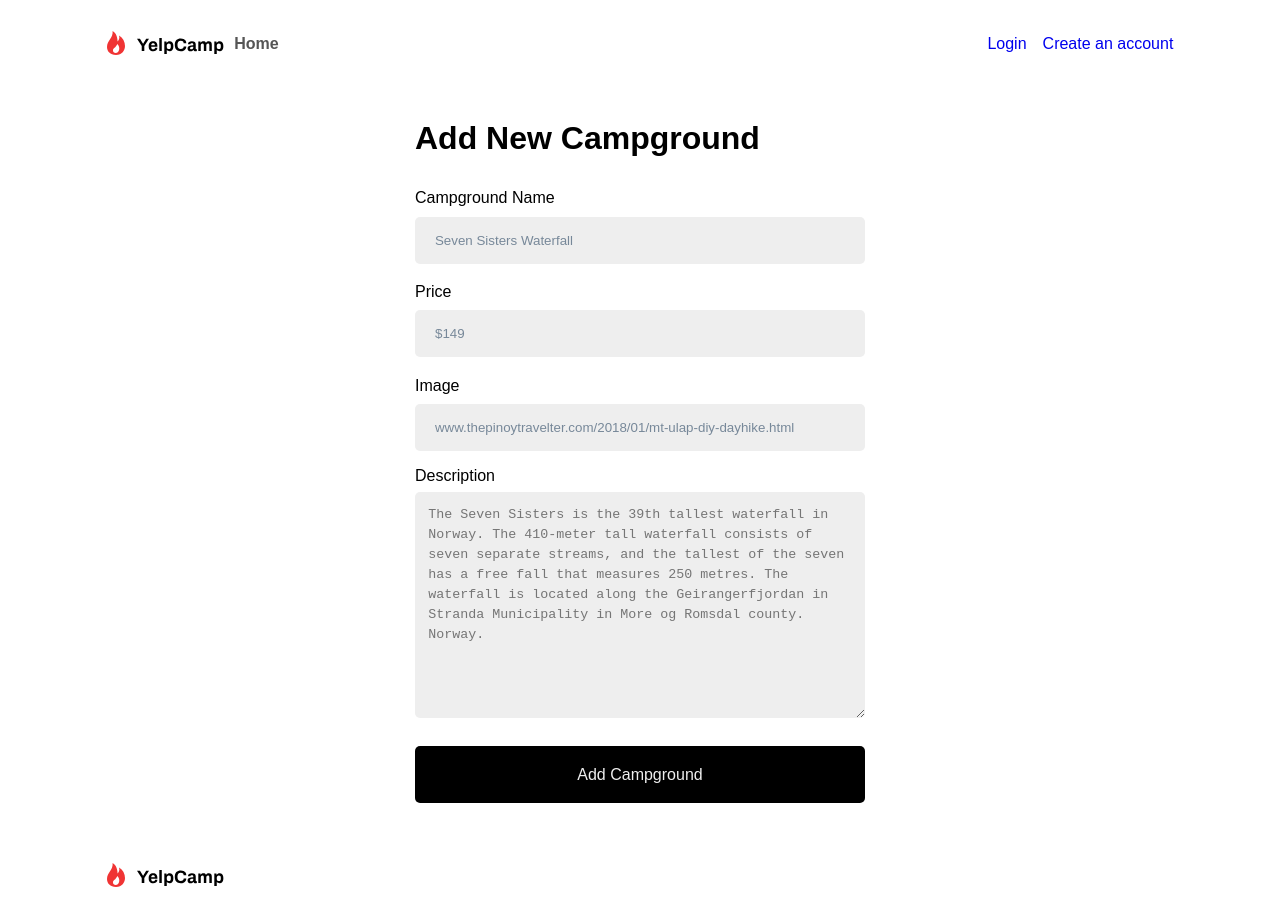
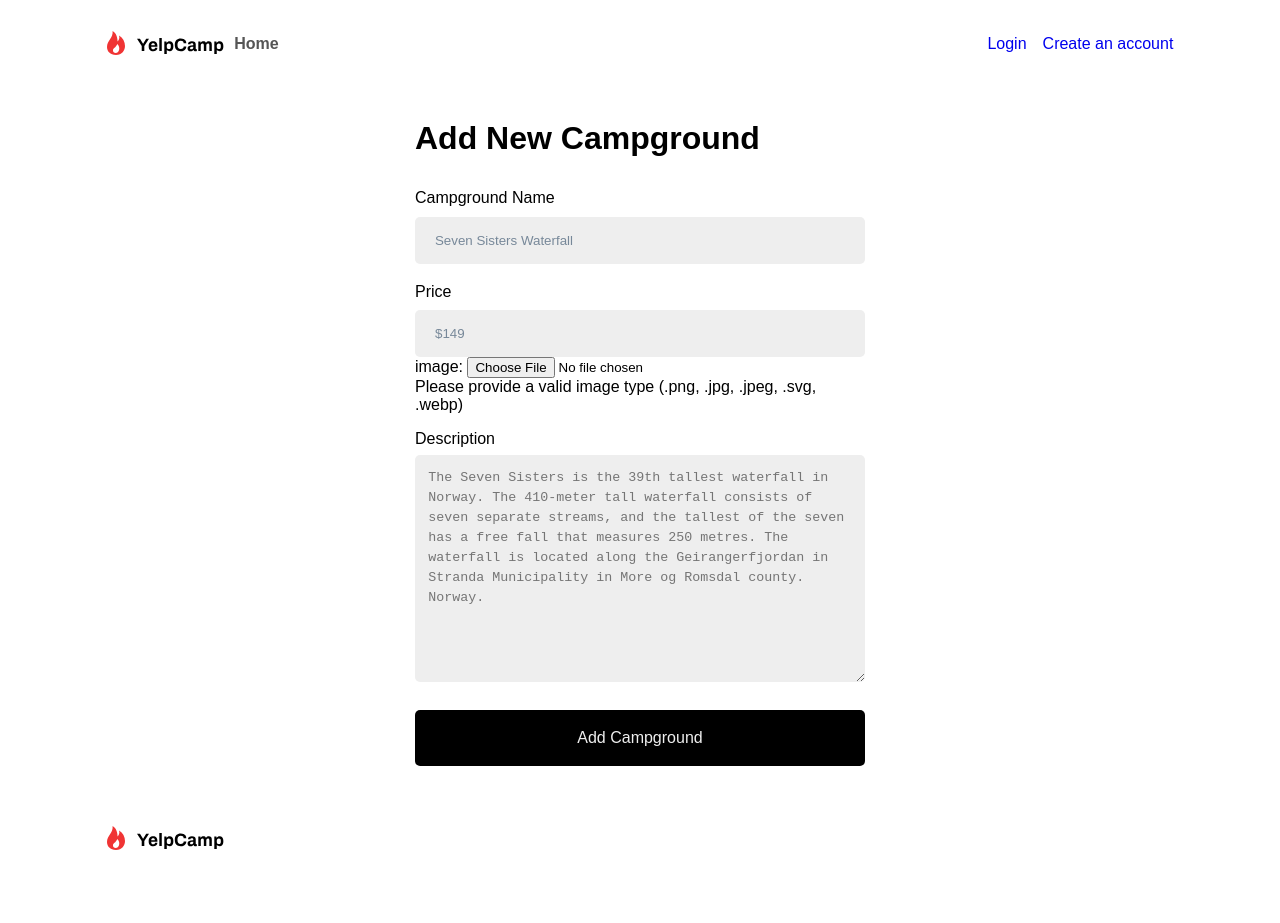
Before and after one commit to alfredthompsonOvie/yelp-camp-website, a Vue app: page /addcamp in a window 1280 px wide. After the commit the page ends 886 px from the top, so only its background shows below. Built offline with nearby package versions, Linux system fonts and the light colour scheme; no server answers.

Commit message:
validated file input

```diff
--- a/src/views/forms/AddCampgroundView.vue
+++ b/src/views/forms/AddCampgroundView.vue
@@ -28,16 +28,30 @@
 						v-model="price"
 						:error="errors.price"
 					/>
-
-					<BaseInput
+					<!--! IMAGE -->
+					<!-- <BaseInput
 						label="Image"
 						placeholder="www.thepinoytravelter.com/2018/01/mt-ulap-diy-dayhike.html"
 						className="input--addCamp"
-						type="text"
+						type="file"
 						name="image"
+						:error="errors.image"
 						v-model="image"
-						:error="errors.image"
-					/>
+						/> -->
+					<div class="form__control">
+						<label for="image">image: </label>
+						<input
+							className="input--addCamp"
+							type="file"
+							id="image"
+							name="image"
+							@change="handleChange($event)"
+						/>
+						<!-- accept="image/png, image/jpeg" -->
+
+						<p>{{ fileError }}</p>
+						<p>{{ errors.image }}</p>
+					</div>
 
 					<BaseTextArea
 						label="Description"
@@ -67,48 +81,84 @@ import BaseInput from "@/components/BaseInput.vue";
 import BaseTextArea from "@/components/BaseTextArea.vue";
 
 import { useField, useForm } from "vee-validate";
-import { object, string, number } from "yup";
+import { object, string, number, mixed } from "yup";
 
-import { useRouter } from "vue-router"
+import { useRouter } from "vue-router";
+import { ref } from "vue";
 
 export default {
 	name: "AddCampgroundView",
 	components: {
 		MainNav,
 		BaseInput,
-		BaseTextArea
+		BaseTextArea,
 	},
 	setup() {
 		const router = useRouter();
+		const fileError = ref(null);
+		const AllowedFileTypes = ref(
+			[
+				"image/png",
+				"image/jpg",
+				"image/jpeg",
+				"image/svg",
+				"image/webp",
+			]);
+
+		// function isValidFileType(fileName, fileType) {
+		// 	return (
+		// 		fileName &&
+		// 		validFileExtensions[fileType].indexOf(fileName.split(".").pop()) > -1
+		// 	);
+		// }
+		function isValidFileType(fileType) {
+			console.log(fileType);
+			return  AllowedFileTypes.value.includes(fileType)
+		}
+
 		// validationSchema
-		const schema = object({
-			campgroundName: string().required(),
-			price: number().required(),
-			image: string().required(),
-			description: string().required(),
-		})
+		const schema = object().shape({
+			campgroundName: string().required("This field is required"),
+			price: number().required("This field is required"),
+
+			image: mixed()
+			.required("This field is required")
+				.test(
+					"isValidType",
+					"Please provide a valid image type (.png, .jpg, .jpeg, .svg, .webp)",
+					value => isValidFileType(value?.type),
+				),
+			description: string().required("This field is required"),
+		});
 
 		const { handleSubmit, errors } = useForm({
-			validationSchema: schema
-		})
+			validationSchema: schema,
+		});
 
-		const { value: campgroundName } = useField('campgroundName')
-		const { value: price } = useField('price')
-		const { value: image } = useField('image')
-		const { value: description } = useField('description')
+		const { value: campgroundName } = useField("campgroundName");
+		const { value: price } = useField("price");
+		const { handleChange, value: image } = useField("image");
+		const { value: description } = useField("description");
 
-		const submit = handleSubmit(values => {
+		const submit = handleSubmit((values) => {
 			console.log("submited", values);
-			router.push({ name: "campgrounds" })
+			// router.push({ name: "campgrounds" })
+		});
 
-		})
+		handleChange(($event) => {
+			console.log($event);
+		});
+
 		return {
 			submit,
 			campgroundName,
 			price,
 			image,
+			handleChange,
 			description,
-			errors
+			errors,
+			// value,
+			fileError,
 		};
 	},
 };
@@ -138,5 +188,5 @@ main {
 		padding-inline: 0;
 		grid-column: 2/5;
 	}
-	}
+}
 </style>
```
Also changed, not shown: 1 other file (tests, documents, lock files or other folders).
